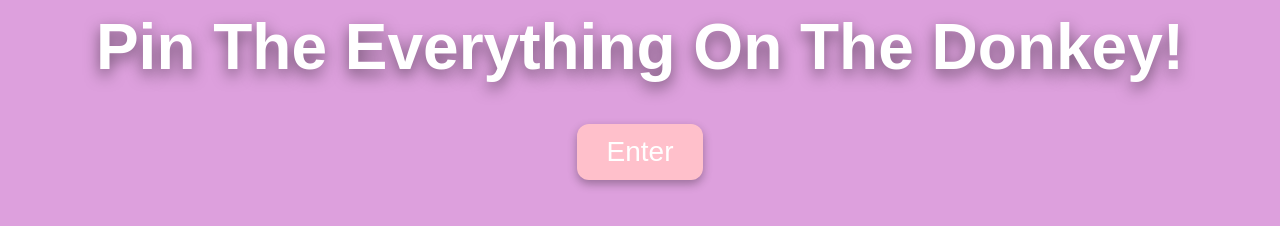
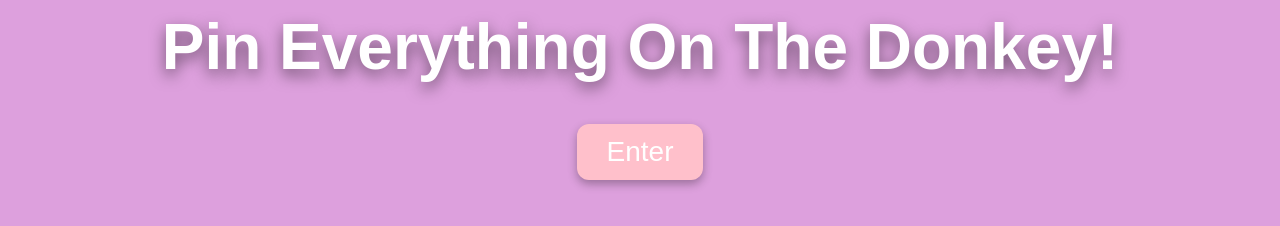
Before and after one commit to shanetto/group-8-proj, a plain HTML site: page index.html in a window 1280 px wide. Shown: the part 326-552 px from the top of the page. Drawn offline with Linux system fonts and the light colour scheme.

Commit message:
Remove 'The' from game title in index.html

```diff
--- a/index.html
+++ b/index.html
@@ -8,7 +8,7 @@
   </head>
   <body>
     <div id="title-screen">
-      <h1 id="title-text">Pin The Everything On The Donkey!</h1>
+      <h1 id="title-text">Pin Everything On The Donkey!</h1>
       <button id="enter-button">Enter</button>
     </div>
 
```
